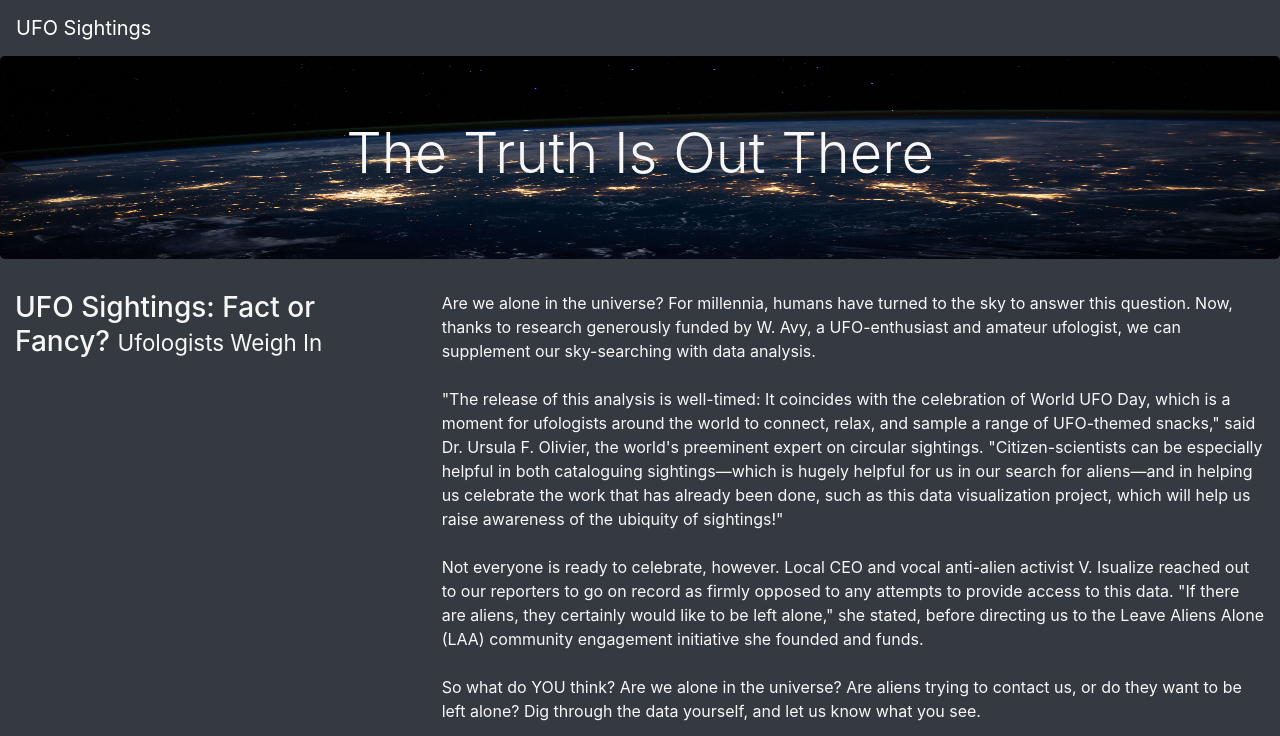
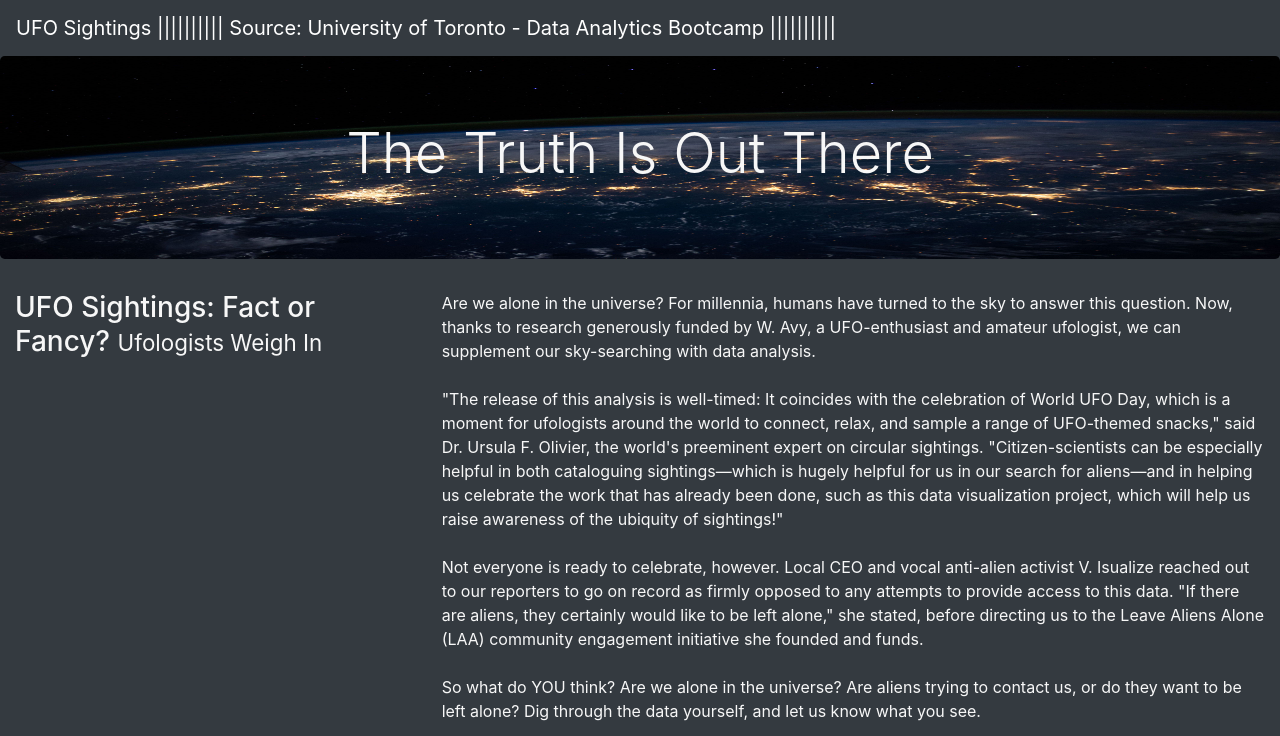
Before and after one commit to EmadSoheili/JavaScript-UofT-UFOs, a plain HTML site: page index.html in a window 1280 px wide. Shown: the top 736 px of the page. Drawn offline with nearby package versions, Linux system fonts and the light colour scheme.

Commit message:
Title changed

```diff
--- a/index.html
+++ b/index.html
@@ -18,7 +18,7 @@
 
     <div class="wrapper">
         <nav class="navbar navbar-dark bg-dark navbar-expand-lg">
-            <a class="navbar-brand" href="index.html">UFO Sightings</a>
+            <a class="navbar-brand" href="index.html">UFO Sightings |||||||||| Source: University of Toronto - Data Analytics Bootcamp ||||||||||</a>
         </nav>
     </div>
 
```
